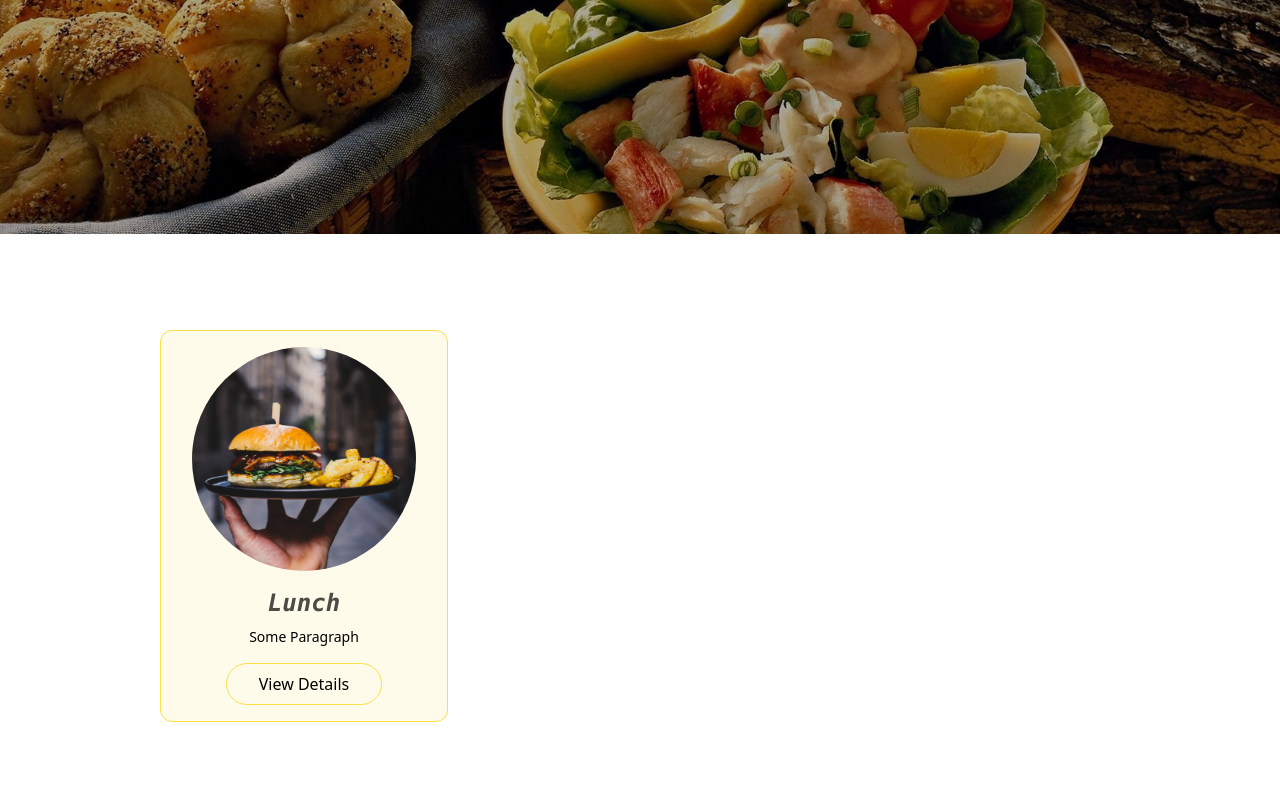
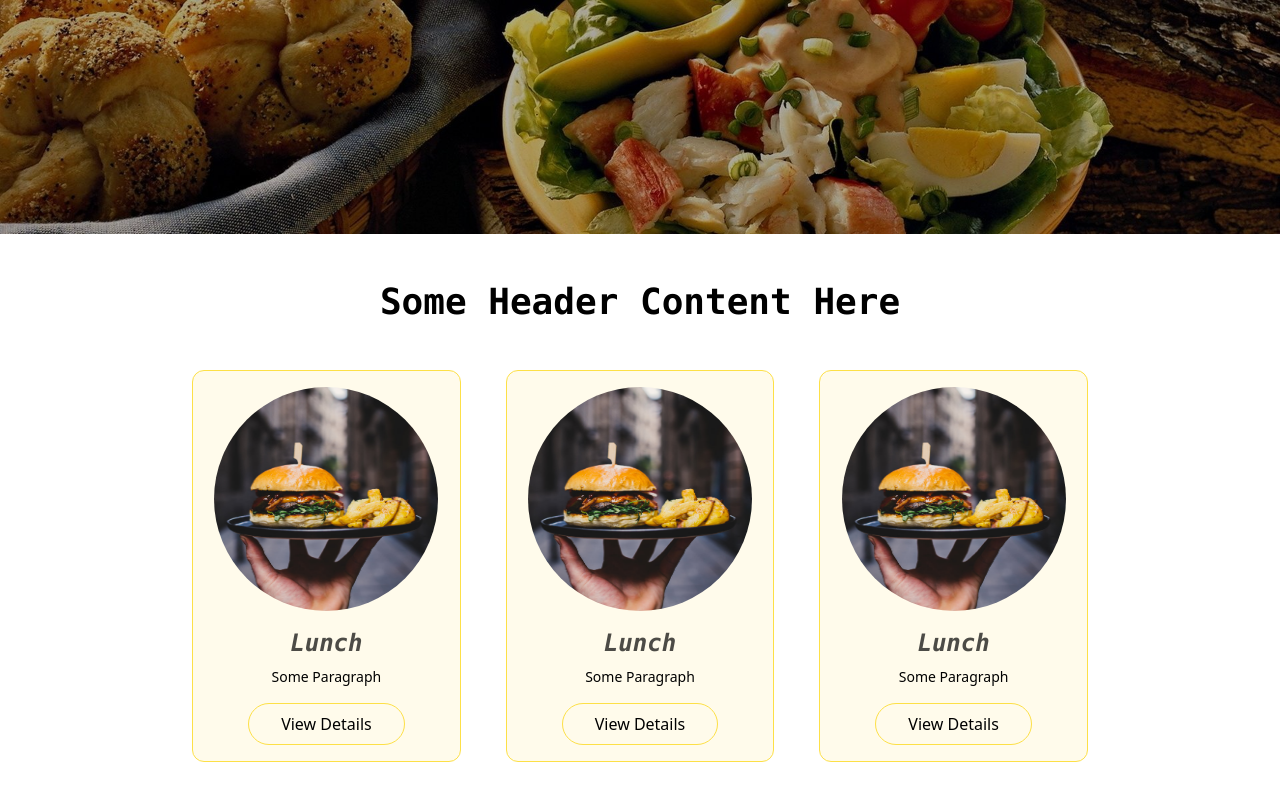
Before and after one commit to slomtadze/reciepe_react_app, a React (Create React App) app: page / in a window 1280 px wide. Shown: the part 566-1366 px from the top of the page. Built offline with nearby package versions, Linux system fonts and the light colour scheme; no server answers.

Commit message:
Update Section.jsx

```diff
--- a/src/components/HomePage/Section.jsx
+++ b/src/components/HomePage/Section.jsx
@@ -3,8 +3,15 @@ import img from "../../assets/hamburger.jpg";
 
 const Section = () => {
   return (
-    <div className="bg-white w-screen flex px-40 py-24 rounded">
-      <SectionCard img={img} title="Lunch" name="lunch" />
+    <div className="w-screen flex flex-col items-center py-12 rounded">
+      <h1 className="text-4xl mb-12 font-mono font-bold">
+        Some Header Content Here
+      </h1>
+      <div className="w-[70%] flex justify-between ">
+        <SectionCard img={img} title="Lunch" name="lunch" />
+        <SectionCard img={img} title="Lunch" name="lunch" />
+        <SectionCard img={img} title="Lunch" name="lunch" />
+      </div>
     </div>
   );
 };
```
